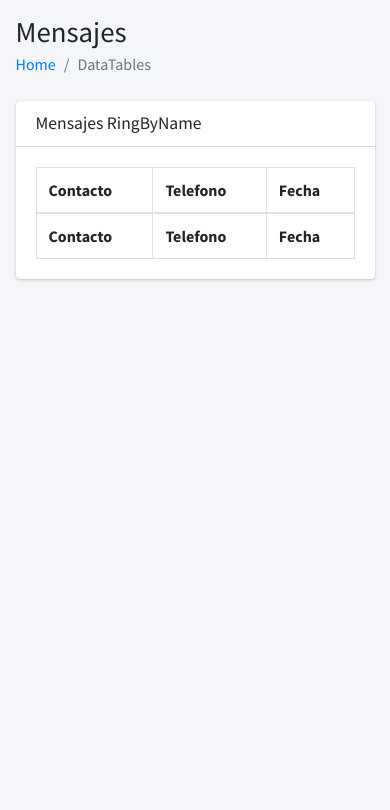
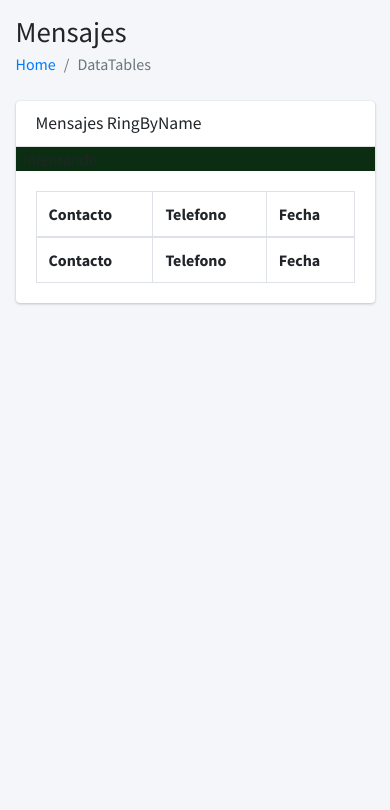
Before and after one commit to dev-acastro/chat, a PHP site: page / in a window 390 px wide. Shown: the top 810 px of the page. Run offline with PHP 8.4, Linux system fonts and the light colour scheme; lists and menus that the app fills with data are empty.

Commit message:
test1
Primer commit desde test

```diff
--- a/index.php
+++ b/index.php
@@ -63,6 +63,12 @@
                 <h3 class="card-title">Mensajes RingByName</h3>
               </div>
               <!-- /.card-header -->
+
+              <div class="col-md-12" style="background-color: #0b2e13">
+                <a class="list-group">
+                    Intentando
+                </a>
+              </div>
               <div class="card-body">
                 <table id="Mensajes" class="table table-bordered table-striped">
                   <thead>
```
